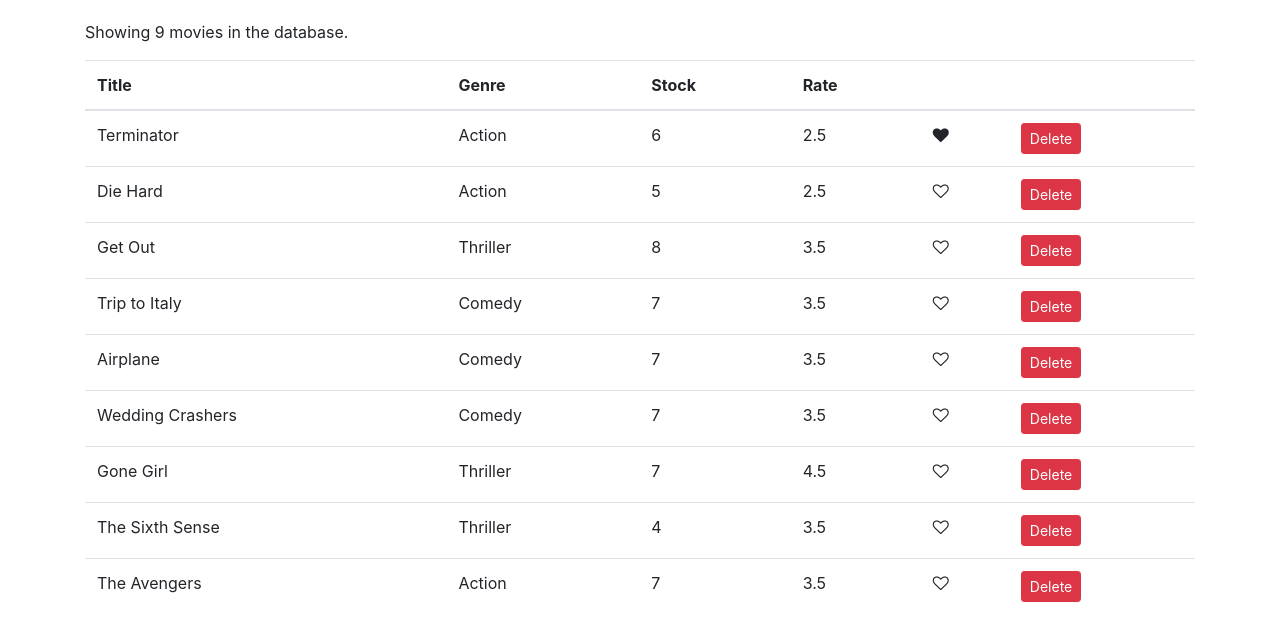
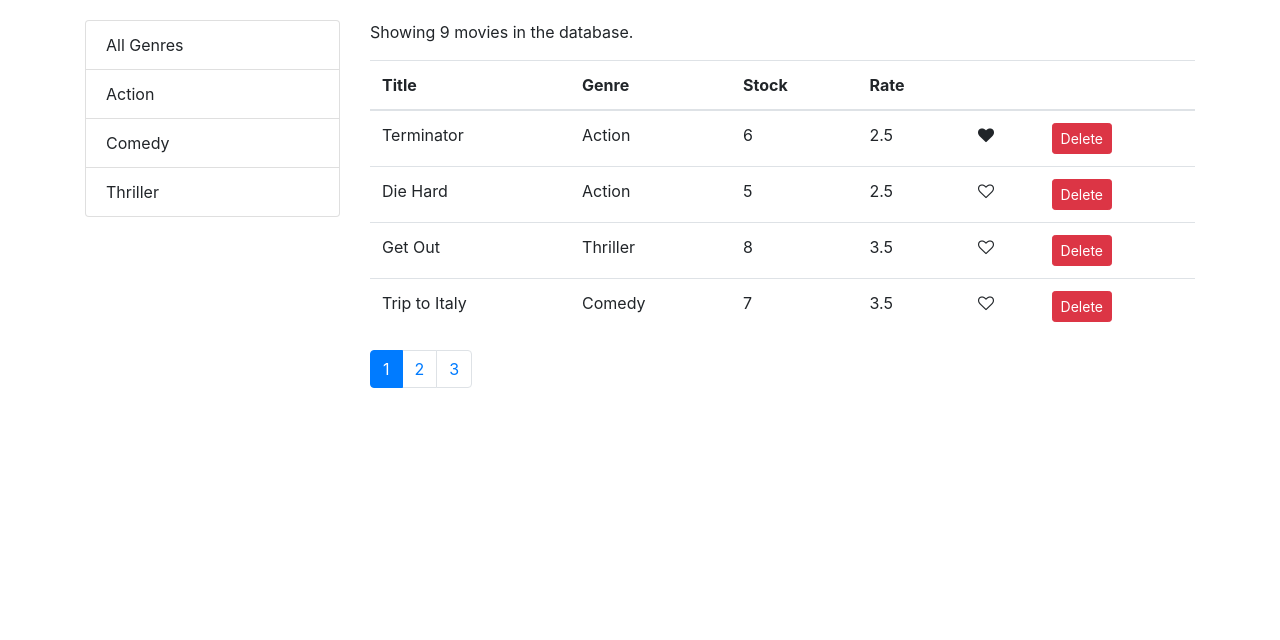
Before and after one commit to htalat/friendly-spork, a React (Create React App) app: page / in a window 1280 px wide. Shown: the top 640 px of the page. Built offline with nearby package versions, Linux system fonts and the light colour scheme.

Commit message:
add pagination & filtering

```diff
--- a/package.json
+++ b/package.json
@@ -5,6 +5,8 @@
   "dependencies": {
     "bootstrap": "^4.4.1",
     "font-awesome": "^4.7.0",
+    "lodash": "^4.17.15",
+    "prop-types": "^15.7.2",
     "react": "^16.12.0",
     "react-dom": "^16.12.0",
     "react-scripts": "3.2.0"
--- /dev/null
+++ b/src/common/listGroup.jsx
@@ -0,0 +1,26 @@
+import React from 'react'
+
+const ListGroup = (props) =>{
+
+    const { items, textProperty, valueProperty, selectedItem, onItemSelect} = props;
+
+    return (
+        <ul className="list-group">
+            { items.map(item =>
+            <li
+                key={item[valueProperty]}
+                onClick={() => onItemSelect(item)}
+                className={ item === selectedItem ? 'list-group-item active': 'list-group-item'}
+            >
+                {item[textProperty]}
+            </li>)}
+        </ul>
+    );
+}
+
+ListGroup.defaultProps = {
+    textProperty: 'name',
+    valueProperty: '_id'
+}
+
+export default ListGroup;
--- /dev/null
+++ b/src/common/pagination.jsx
@@ -0,0 +1,37 @@
+import React from 'react';
+import PropTypes from 'prop-types';
+import _ from 'lodash';
+
+const Pagination = (props) => {
+
+    const { itemsCount, pageSize, currentPage, onPageChange } = props;
+
+    const pagesCount = Math.ceil(itemsCount / pageSize);
+
+    if(pagesCount === 1) return null;
+
+    const pages = _.range(1, pagesCount + 1);
+
+    return (
+        <nav>
+            <ul className="pagination">
+                {
+                    pages.map(page =>(
+                        <li className={page === currentPage ? 'page-item active': 'page-item'} key={page}>
+                            <a onClick={()=> onPageChange(page)} className="page-link">{page}</a>
+                        </li>
+                    ))
+                }
+            </ul>
+        </nav>
+    );
+}
+
+Pagination.propTypes = {
+    itemsCount: PropTypes.number.isRequired,
+    pageSize: PropTypes.number.isRequired,
+    currentPage: PropTypes.number.isRequired,
+    onPageChange: PropTypes.func.isRequired
+}
+
+export default Pagination;
--- a/src/components/movies.jsx
+++ b/src/components/movies.jsx
@@ -1,21 +1,34 @@
-import React, { Component } from 'react'
-
+import React, { Component } from 'react';
 import { getMovies } from '../services/fakeMovieService';
+import { getGenres } from '../services/fakeGenreService';
 import Like from '../common/like';
+import Pagination from '../common/pagination';
+import ListGroup from '../common/listGroup';
+import { paginate } from '../utils/paginate';
 
 export default class movies extends Component {
 
     state = {
-        movies: getMovies()
+        movies: [],
+        genres: [],
+        pageSize: 4,
+        currentPage: 1,
     }
 
-    handleDelete = (movie) =>{
+    componentDidMount() {
+
+        const genres = [ {name: 'All Genres', _id: -1}, ...getGenres()];
+
+        this.setState({movies: getMovies(), genres })
+    }
+
+    handleDelete = (movie) => {
         let { movies } = this.state;
         movies = movies.filter(m => m._id !== movie._id);
         this.setState({ movies })
     }
 
-    handleLike = (movie) =>{
+    handleLike = (movie) => {
         const movies = [...this.state.movies];
         const index = movies.indexOf(movie);
         movies[index] = { ...movies[index] };
@@ -23,17 +36,38 @@ export default class movies extends Component {
         this.setState({ movies });
     }
 
+    handlePageChange = (page) =>{
+        this.setState({ currentPage: page})
+    }
+
+    handleGenreSelect = (genre) => {
+        this.setState({ selectedGenre: genre, currentPage: 1 });
+    }
+
     render() {
 
         let count = this.state.movies.length;
+
+        const { pageSize, currentPage, selectedGenre, movies: allMovies } = this.state;
 
         if(count === 0){
             return <p>There are no movies in the database</p>
         }
 
+        const filteredMovies = selectedGenre && selectedGenre._id !== -1 ? allMovies.filter(m => m.genre._id === selectedGenre._id) : allMovies;
+        const movies = paginate(filteredMovies, currentPage, pageSize);
+
         return (
-            <React.Fragment>
-                <p>Showing {count} movies in the database.</p>
+            <div className="row">
+                <div className="col-3">
+                    <ListGroup
+                        items={this.state.genres}
+                        selectedItem={this.state.selectedGenre}
+                        onItemSelect={this.handleGenreSelect}
+                    />
+                </div>
+                <div className="col">
+                    <p>Showing {filteredMovies.length} movies in the database.</p>
                     <table className="table">
                         <thead>
                             <tr>
@@ -47,7 +81,7 @@ export default class movies extends Component {
                         </thead>
                         <tbody>
                             {
-                            this.state.movies.map(movie =>(
+                                movies.map(movie =>(
                                     <tr key={movie._id}>
                                         <td>{movie.title}</td>
                                         <td>{movie.genre.name}</td>
@@ -60,7 +94,14 @@ export default class movies extends Component {
                             }
                         </tbody>
                     </table>
-            </React.Fragment>
+                    <Pagination
+                        itemsCount={filteredMovies.length}
+                        pageSize={pageSize}
+                        currentPage={currentPage}
+                        onPageChange={this.handlePageChange}
+                    />
+                </div>
+            </div>
         )
     }
 }
--- /dev/null
+++ b/src/utils/paginate.js
@@ -0,0 +1,11 @@
+import _ from 'lodash';
+
+export function paginate(items, pageNumber, pageSize){
+
+    const startIndex = (pageNumber - 1) * pageSize;
+
+    return _(items)
+        .slice(startIndex)
+        .take(pageSize)
+        .value();
+}
```
Lines whose indentation alone changed are shown as unchanged.
